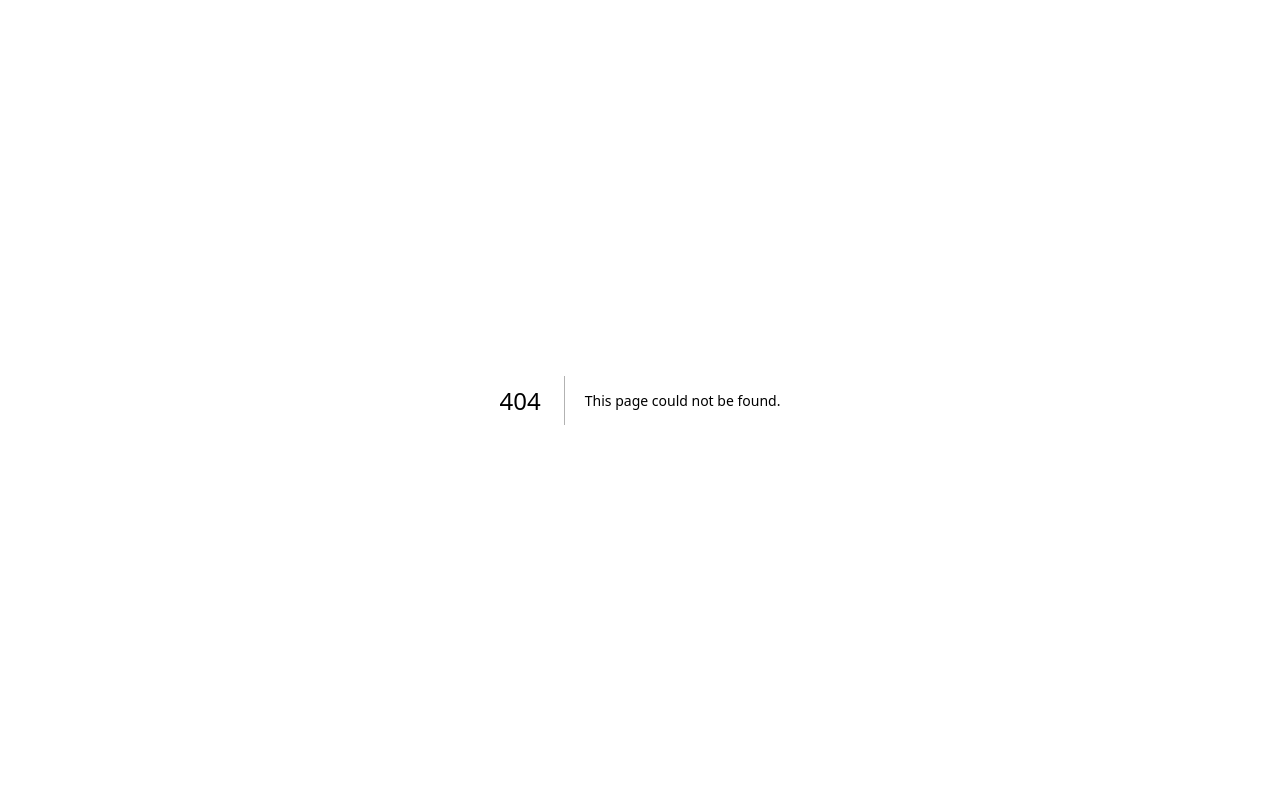
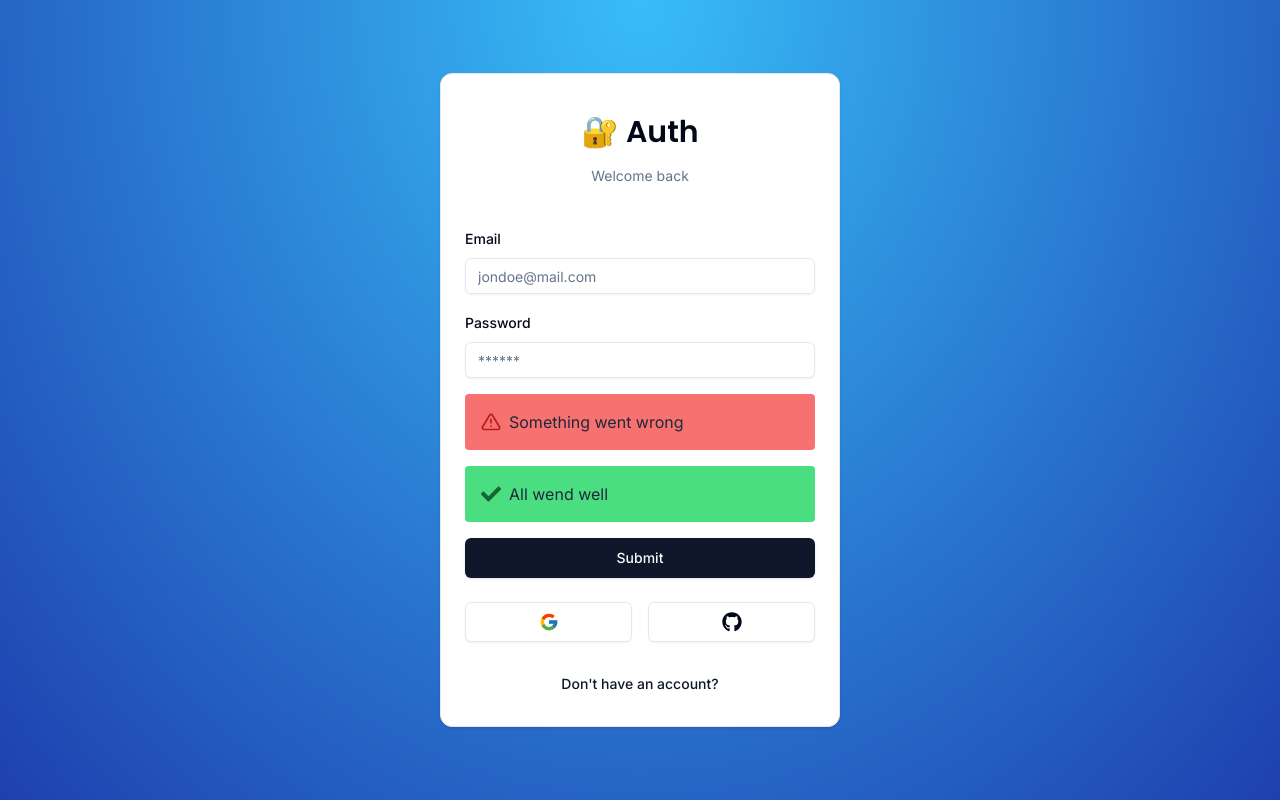
Before and after one commit to nazar-koltsun/next-auth, a Next.js app: page /auth/login in a window 1280 px wide. Before the commit this address had no page. Built offline with nearby package versions, Linux system fonts and the light colour scheme.

Commit message:
New 'LoginPage' route

```diff
--- /dev/null
+++ b/app/auth/login/page.tsx
@@ -0,0 +1,17 @@
+import LoginForm from '@/components/auth/LoginForm';
+import CardWrapper from '@/components/auth/CardWrapper';
+
+const LoginPage = () => {
+  return (
+    <CardWrapper
+      headerTitle="Welcome back"
+      backBtnTitle="Don't have an account?"
+      backBtnHref="/auth/register"
+      showSocial
+    >
+      <LoginForm />
+    </CardWrapper>
+  );
+};
+
+export default LoginPage;
```
